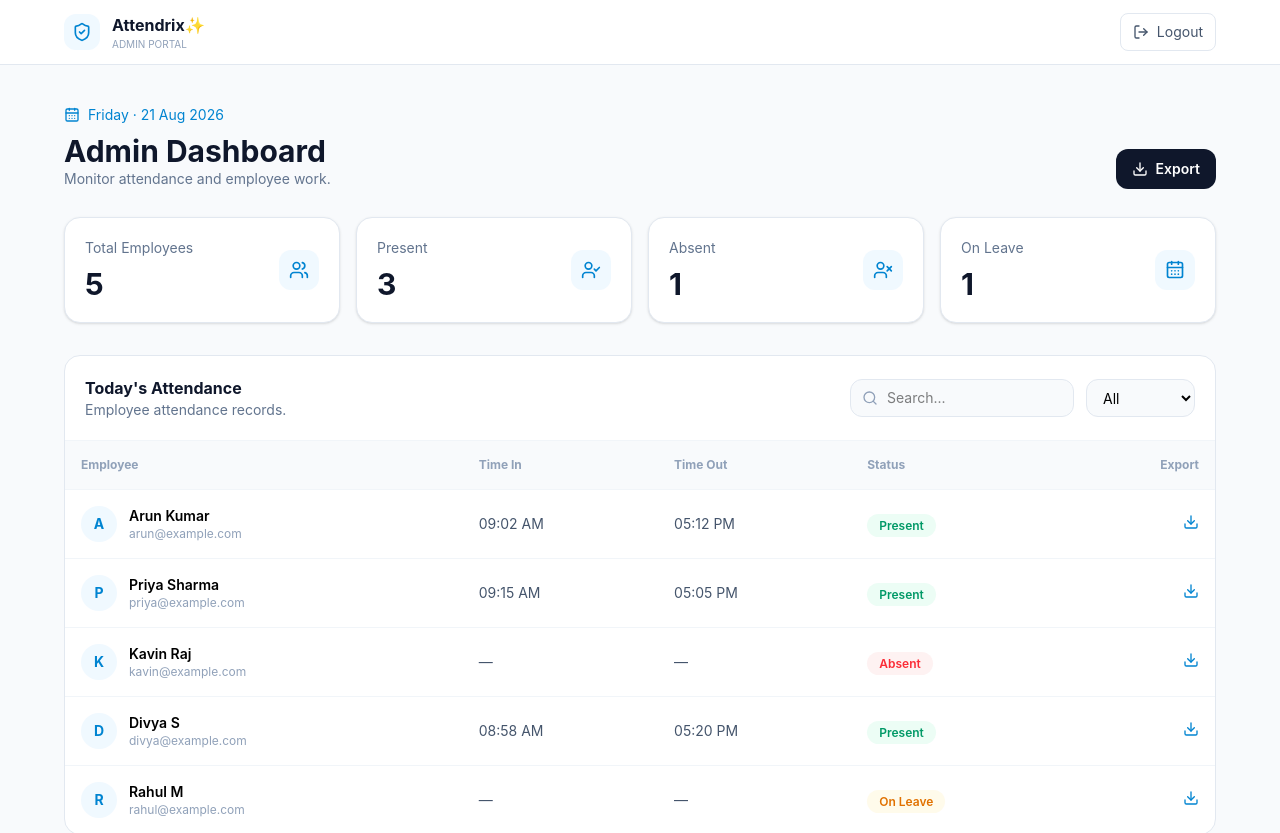
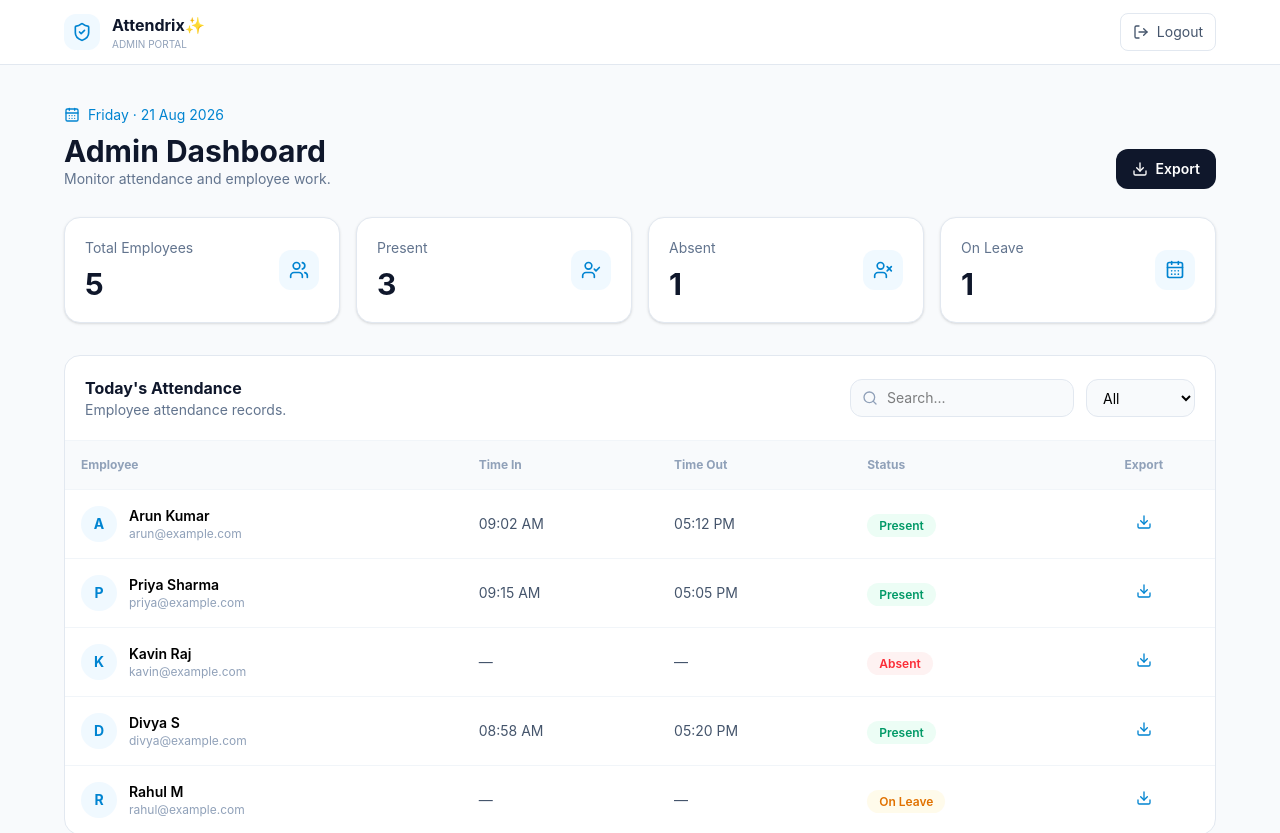
Before and after one commit to judithjoshitha01/Attendance-Management-System, a React (Vite) app: page /admin in a window 1280 px wide. Shown: the top 833 px of the page. Built offline with nearby package versions, Linux system fonts and the light colour scheme.

Commit message:
Update AdminDashboard.jsx

```diff
--- a/src/pages/AdminDashboard.jsx
+++ b/src/pages/AdminDashboard.jsx
@@ -323,7 +323,7 @@ function AdminDashboard() {
                     Status
                   </th>
 
-                  <th className="p-4 text-right text-xs text-slate-400">
+                  <th className="p-4 text-center text-xs text-slate-400">
                     Export
                   </th>
                 </tr>
@@ -385,7 +385,7 @@ function AdminDashboard() {
 
                     </td>
 
-                    <td className="p-4 text-right">
+                    <td className="p-4 text-center">
 
                       <button
                         onClick={() =>
@@ -549,7 +549,7 @@ function AdminDashboard() {
 
             </div>
 
-            <div className="border-t p-4 text-right">
+            <div className="border-t p-4 text-center">
 
               <button
                 onClick={() => setSelectedEod(null)}
```
